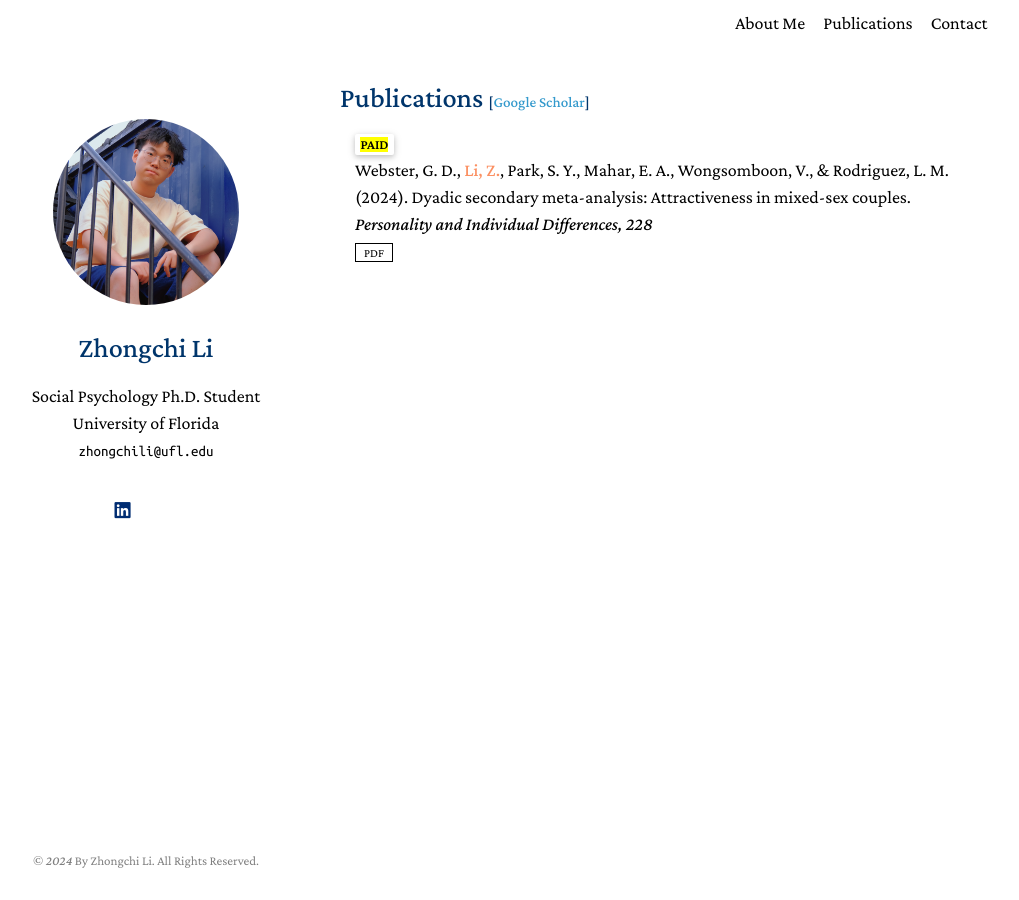
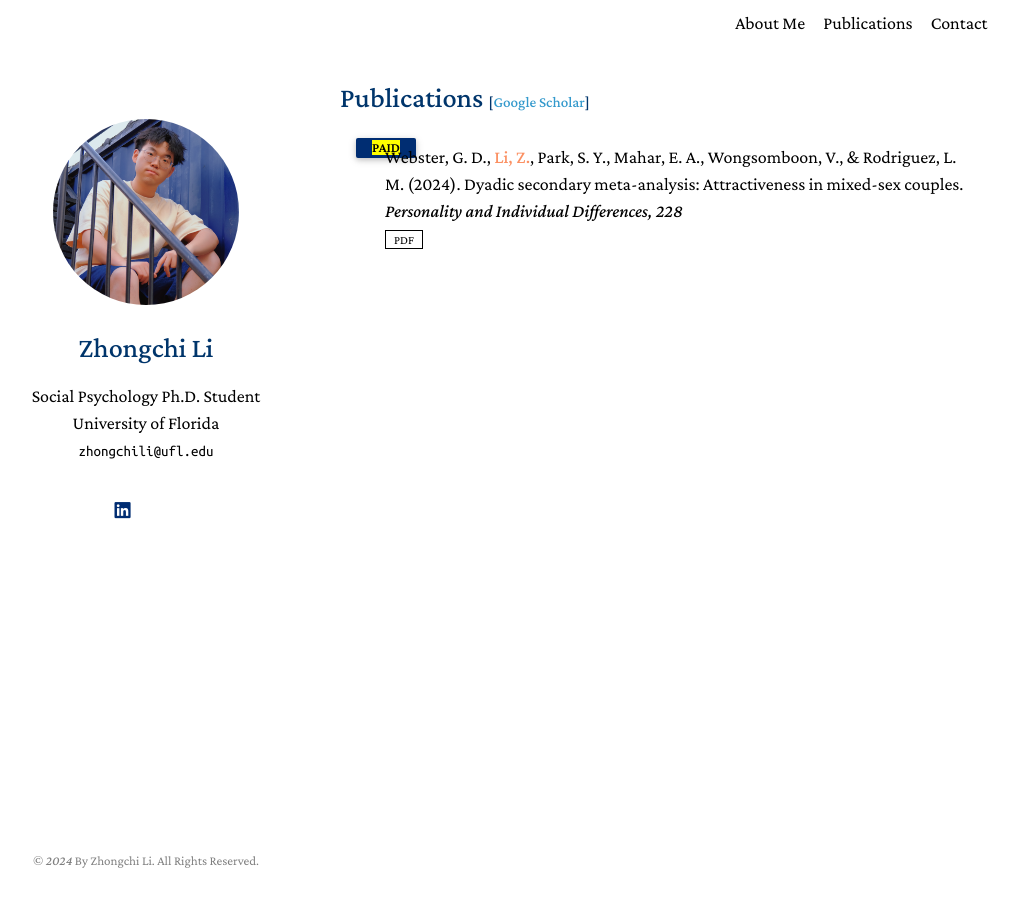
Before and after one commit to zhongchili52/zhongchili52.github.io, a Jekyll site: the page built from publicationspage.md, in a window 1280 px wide. Shown: the whole page, without its empty margins (130-1149 px from the left). Built offline with Jekyll 4.4.1, drawn with Linux system fonts in a browser that asks for light colours; nearby versions of some CDN libraries; library files that are not in the unit come from our copies; a style sheet for code colours, icons or effects is not loaded.

Commit message:
Update publications.md

```diff
--- a/_includes/publications.md
+++ b/_includes/publications.md
@@ -10,9 +10,11 @@
 
 <li>
 <div class="pub-row">
+  <div class="col-sm-3 abbr" style="position: relative;padding-right: 15px;padding-left: 15px;">
+    <!-- Badge section with inline styles from YAML -->
+      <abbr class="badge">{{ link.conference_short}}</abbr>
+  </div>
   <div class="col-sm-12" style="position: relative; padding-right: 15px; padding-left: 15px; max-width: 800px; margin: auto;">
-      <!-- Badge section with inline styles from YAML -->
-      <abbr class="badge">{{ link.conference_short}}</abbr>
       <div class="title"><a href="{{ link.pdf }}">{{ link.title }}</a></div>
       <div class="author">{{ link.authors }}</div>
       <div class="periodical"><em>{{ link.conference }}</em></div>
```
